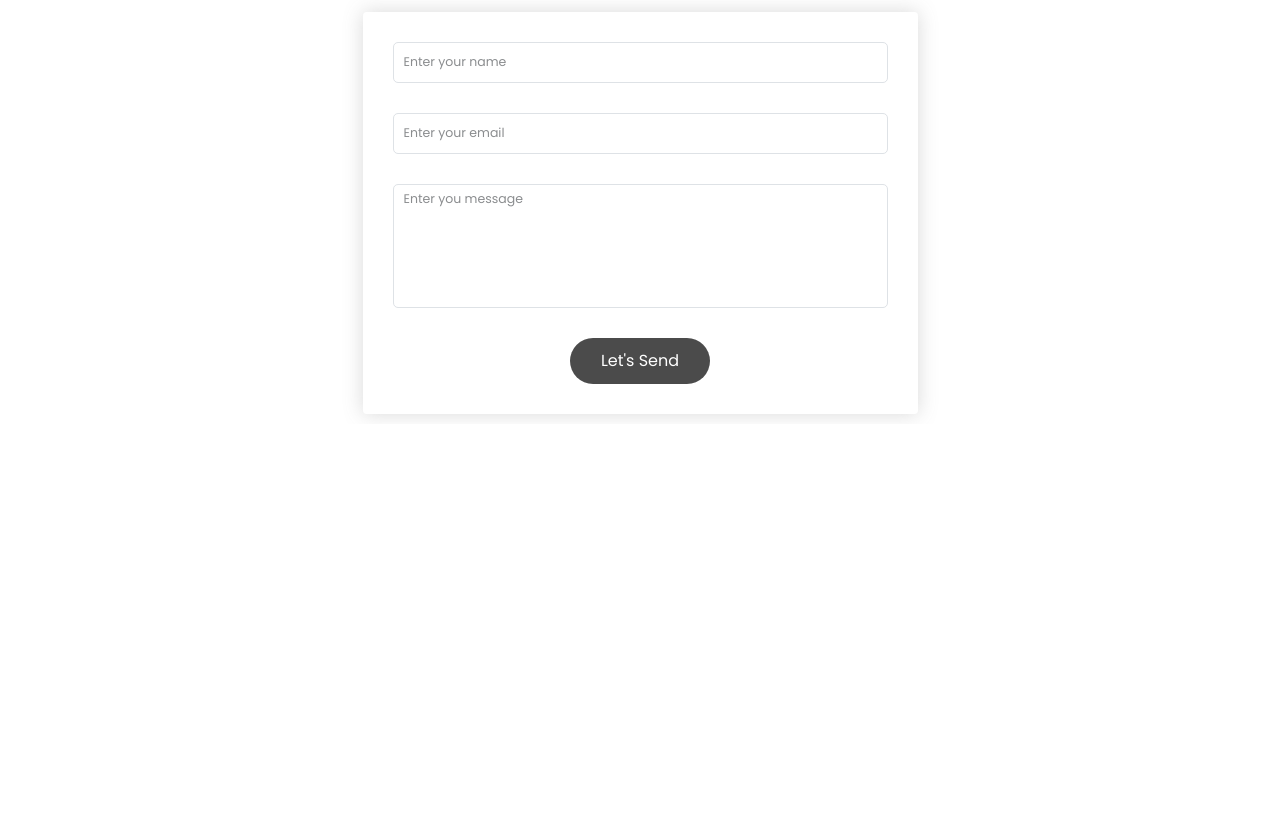
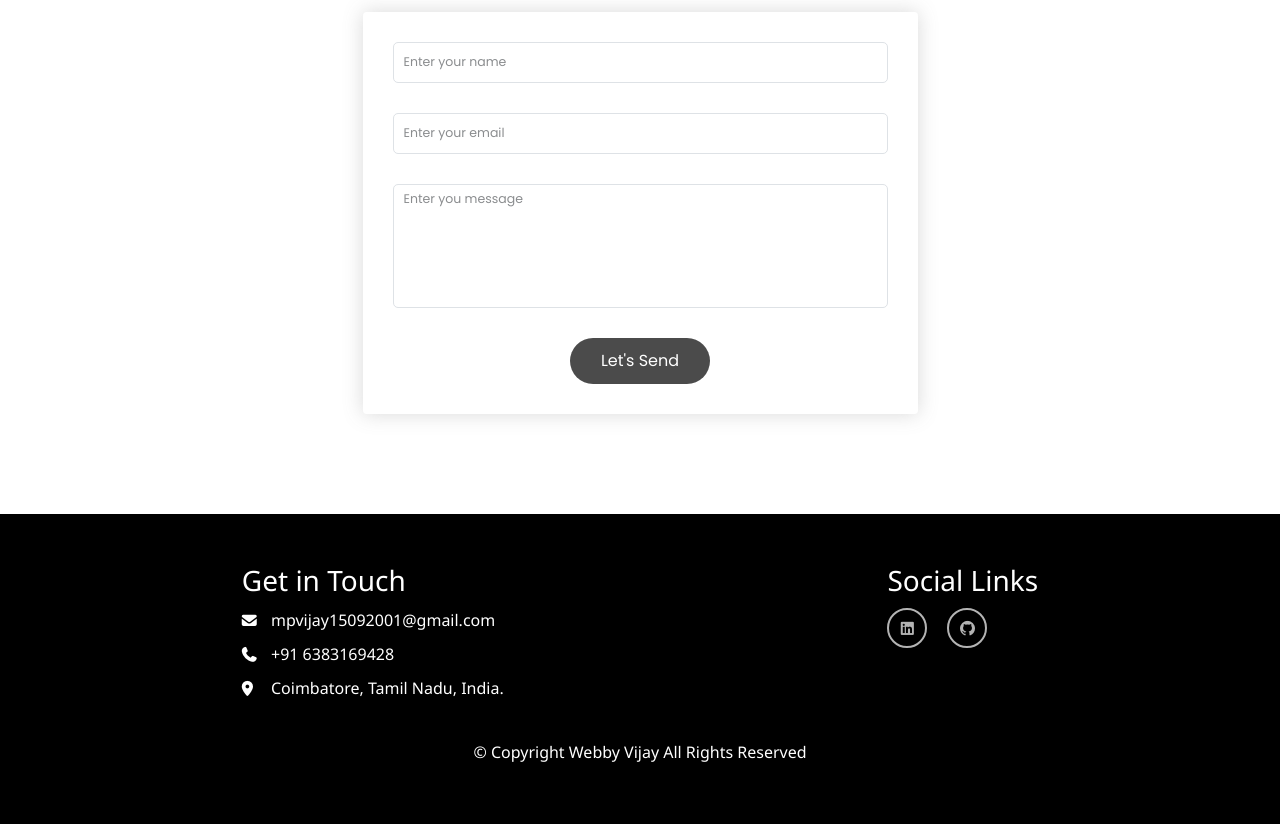
Before and after one commit to vijay-3/my-portfolio-site, a plain HTML site: page index.html in a window 1280 px wide. Shown: the part 3326-4150 px from the top of the page. Before the commit the page ends 3750 px from the top, so only its background shows below. Drawn offline with nearby package versions, Linux system fonts and the light colour scheme.

Commit message:
Created footer section.

```diff
--- a/assets/css/style.css
+++ b/assets/css/style.css
@@ -387,3 +387,44 @@ textarea,
   font-family: var(--font-segoe-UI);
   display: none;
 }
+
+/* Footer Section - Section 10 */
+.footer-section {
+  background-color: var(--dark-black);
+  padding: 5rem;
+  display: flex;
+  flex-direction: column;
+}
+
+.contact-details p {
+  color: var(--pure-white);
+}
+
+.contact-details i {
+  padding-right: 2.5rem;
+  font-size: 1.5rem;
+}
+
+.social-icons {
+  display: flex;
+  gap: 2rem;
+}
+
+.social-icons i {
+  font-size: 1.5rem;
+  color: var(--pure-white);
+  width: 4rem;
+  height: 4rem;
+  border: 0.2rem solid var(--pure-white);
+  border-radius: 50%;
+  display: flex;
+  align-items: center;
+  justify-content: center;
+  opacity: 0.7;
+  transition: all 0.3s ease-in-out;
+}
+
+.social-icons i:hover {
+  opacity: 1;
+  transform: scale(1.1);
+}
--- a/index.html
+++ b/index.html
@@ -419,6 +419,30 @@
 		</section>
 	</main>
 
+	<!-- Footer Section - Section 8 -->
+	<footer id="footer" class="footer-section container-fluid margin-top-100 segoe-font">
+
+		<div class="contact-and-links d-md-flex justify-content-around">
+			<div class="contact-details">
+				<h3 class="text-white mb-3">Get in Touch</h3>
+				<p><i class="fa-solid fa-envelope"></i> mpvijay15092001@gmail.com</p>
+				<p><i class="fa-solid fa-phone"></i> +91 6383169428</p>
+				<p><i class="fa-solid fa-location-dot"></i> Coimbatore, Tamil Nadu, India.</p>
+			</div>
+			<div class="social-icons-container">
+				<h3 class="text-white mt-4 mt-md-0 mb-3">Social Links</h3>
+				<div class="social-icons">
+					<a href="https://www.linkedin.com/in/vijay1509?lipi=urn%3Ali%3Apage%3Ad_flagship3_profile_view_base_contact_details%3Bb11typjrRjygoHmLpAnkAQ%3D%3D"
+						target="_blank" class="text-decoration-none"><i class="fa-brands fa-linkedin"></i></a>
+					<a href="https://github.com/vijay-3" target="_blank" class="text-decoration-none"><i
+							class="fa-brands fa-github"></i></a>
+				</div>
+			</div>
+		</div>
+
+		<p class="copyright-text text-md-center mt-5 text-white">© Copyright Webby Vijay All Rights Reserved</p>
+	</footer>
+
 	<!-- Bootstrap JavaScript Link -->
 	<script src="https://cdn.jsdelivr.net/npm/bootstrap@5.3.8/dist/js/bootstrap.bundle.min.js"
 		integrity="sha384-FKyoEForCGlyvwx9Hj09JcYn3nv7wiPVlz7YYwJrWVcXK/BmnVDxM+D2scQbITxI"
```
